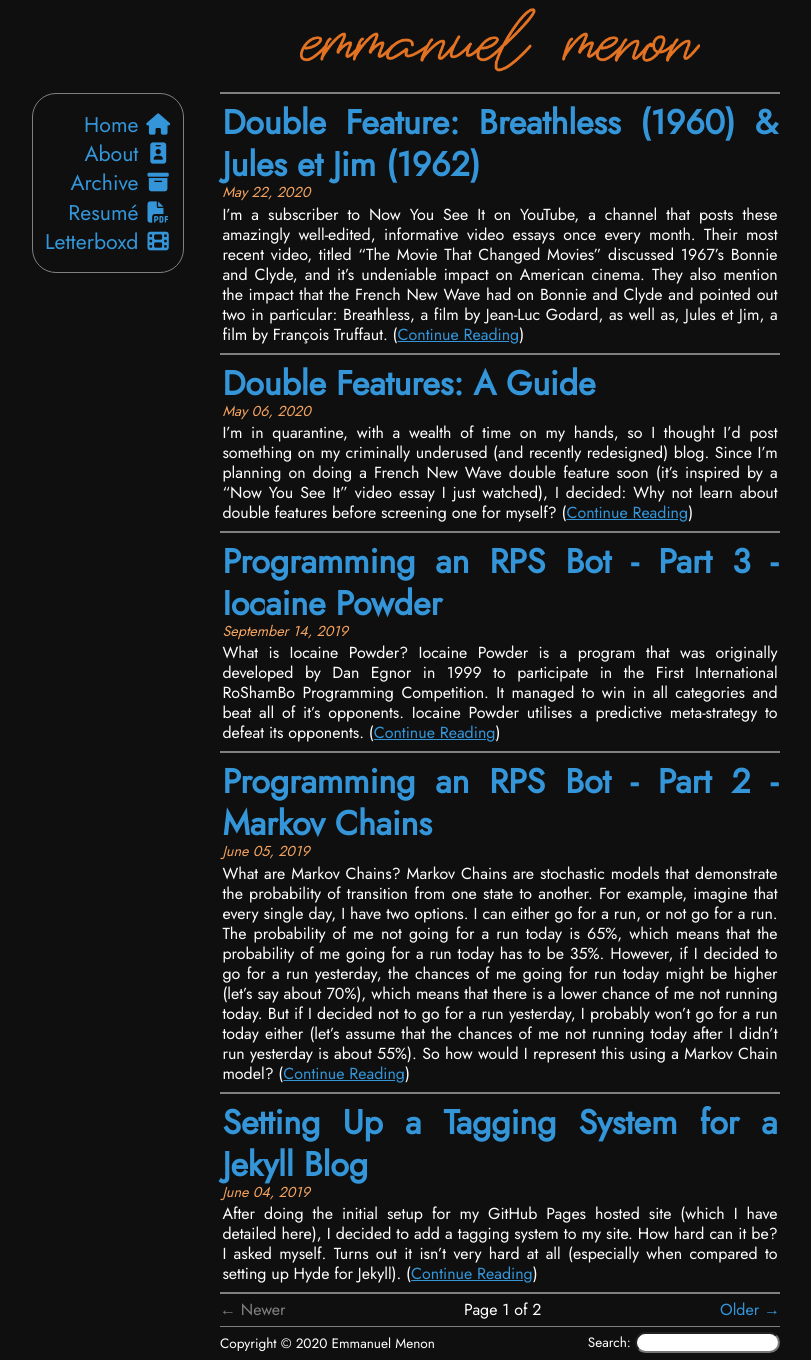
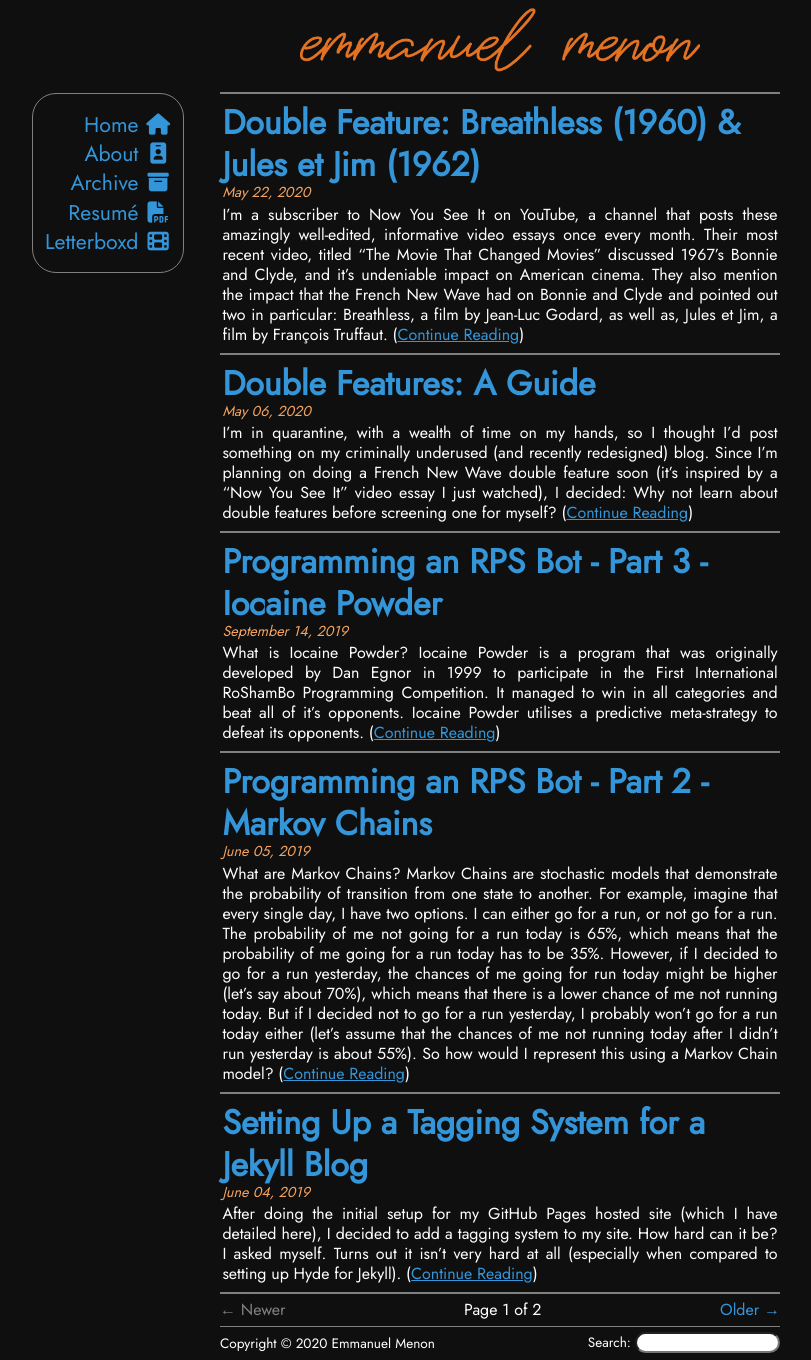
Before and after one commit to emmanuelmenon/emmanuelmenon.github.io, a Jekyll site: the page built from index.html, in a window 1280 px wide. Shown: the whole page, without its empty margins (140-951 px from the left). Built offline with Jekyll 4.4.1, drawn with Linux system fonts in a browser that asks for light colours; nearby versions of some CDN libraries; the list of posts is cut into pages by our own code.

Commit message:
h1 aligned left

```diff
--- a/assets/css/styles.css
+++ b/assets/css/styles.css
@@ -23,7 +23,7 @@ body {
 
 /* text */
 p { font-size: 1em; line-height: 1.25; margin: 0.5rem 0; }
-h1 { font-size: 2.11em; font-weight: 700;}
+h1 { font-size: 2.11em; font-weight: 700; text-align: left; }
 h2 { font-size: 1.67em; }
 h3 { font-size: 1.33em; }
 h4 { font-size: 1.11em; }
@@ -53,12 +53,6 @@ a:hover { color: #3db0ff; }
 img { max-width: 100%; }
 img.right { float: right; padding: 0.5rem 0 0.5rem 1rem; }
 img.left { float: left; padding: 0.5rem 1rem 0.5rem 0; }
-
-/* useful classes */
-.left { float: left; }
-.right { float: right; }
-.hide { display: none; }
-.desktopHidden { display: none; }
 
 /* homepage post teaser */
 .post-teaser { padding: 0 0.15rem; }
@@ -117,6 +111,11 @@ article { padding: 0 0.15rem; }
 		margin: 0;
 		text-align: center;
 	}
-	h1 { text-align: left; }
 	.desktopHidden { display: block; }
 }
+
+/* useful classes */
+.left { float: left; }
+.right { float: right; }
+.hide { display: none; }
+.desktopHidden { display: none; }
```
